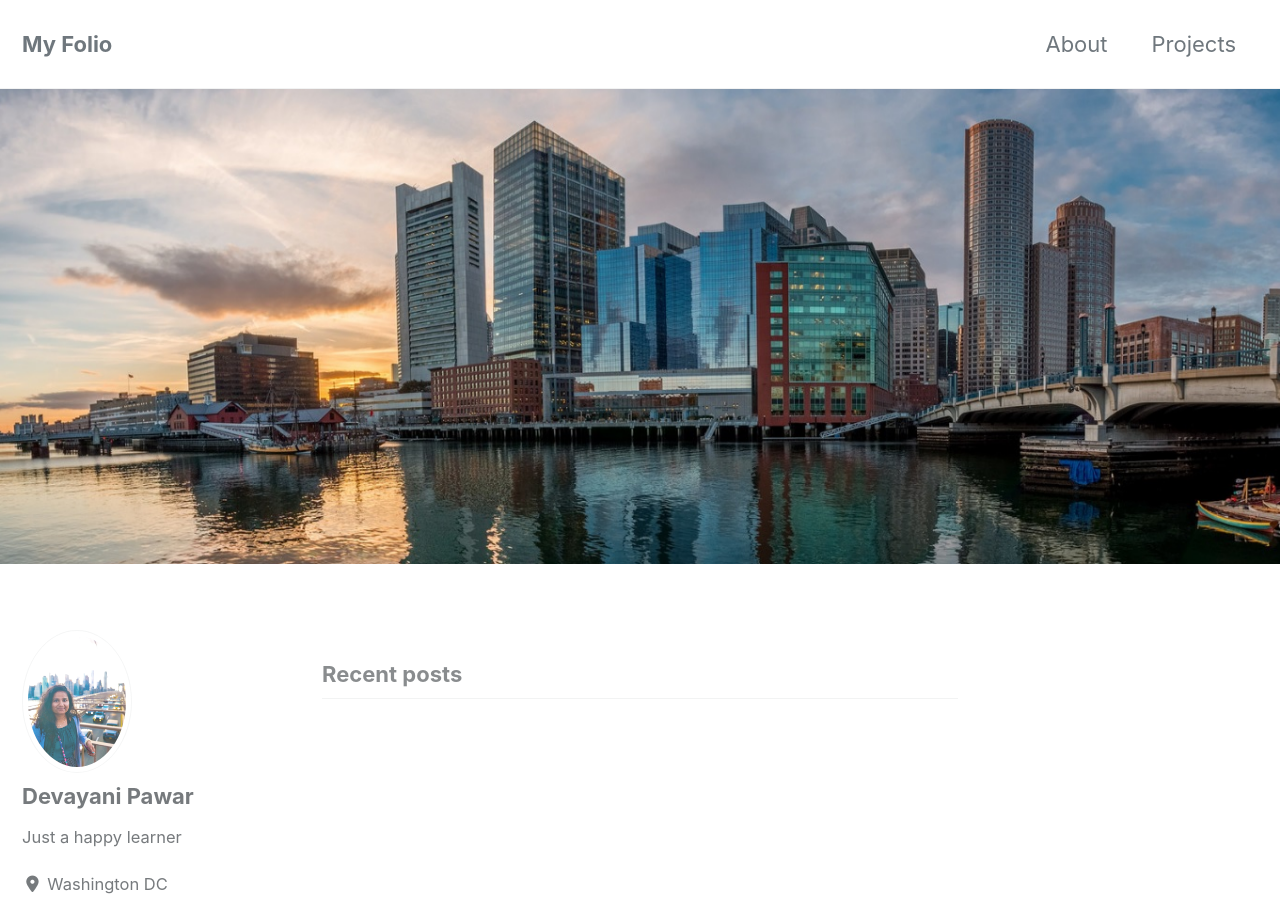
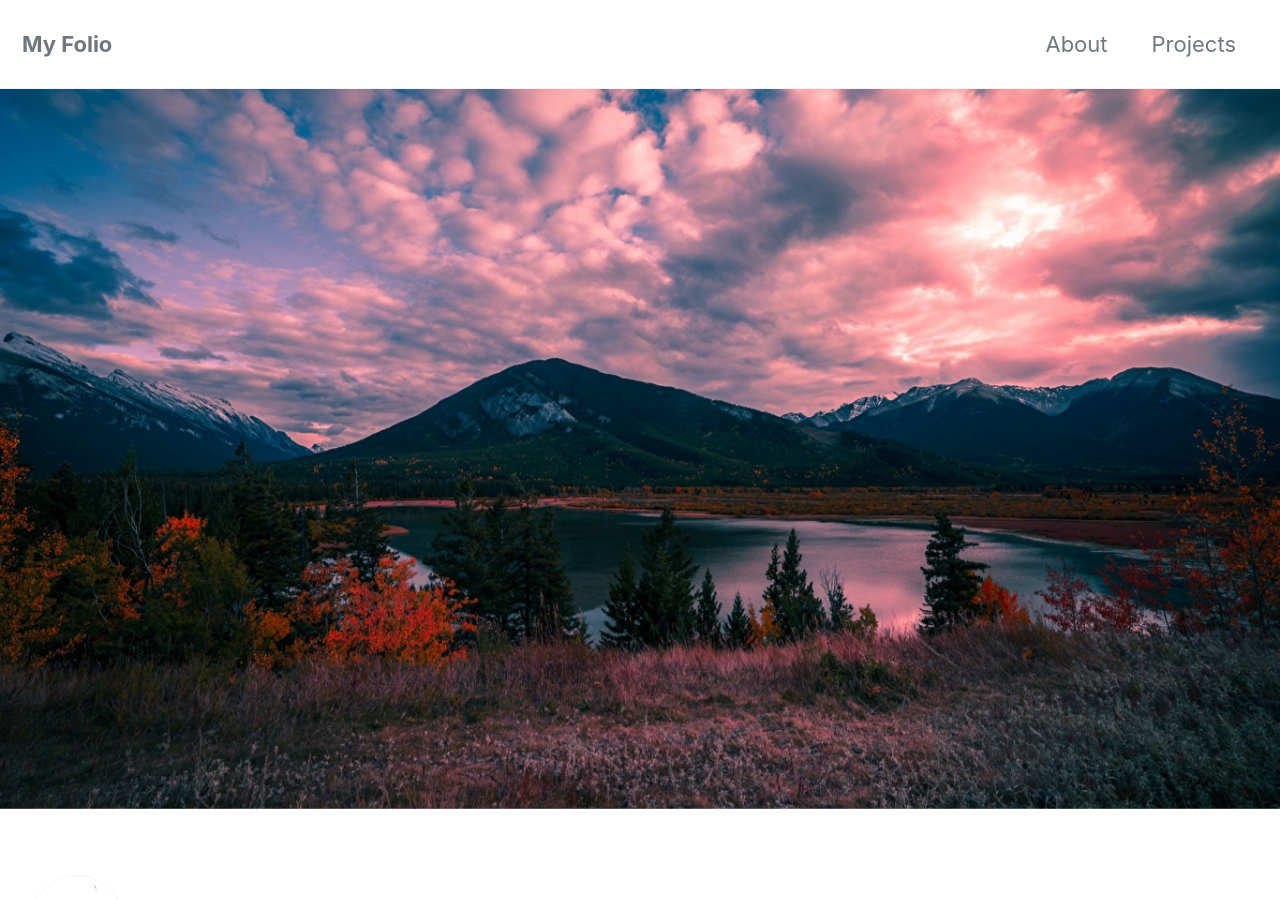
Before and after one commit to devayanipowar/devayanipowar.github.io, a Jekyll site: the page built from index.html, in a window 1280 px wide and 900 px high. Built offline with Jekyll 4.4.1, drawn with Linux system fonts in a browser that asks for light colours; cached includes are drawn as plain includes; nearby versions of some CDN libraries; the list of posts is cut into pages by our own code.

Commit message:
image add

```diff
--- a/index.html
+++ b/index.html
@@ -2,5 +2,5 @@
 layout: home
 author_profile: true
 header:
-  image: "/images/fort.png"
+  image: "/images/moun.jpg"
 ---
```
Also changed, not shown: _pages/DataPreprocessing.md (+1 -1 lines), images/moun.jpg (added).
